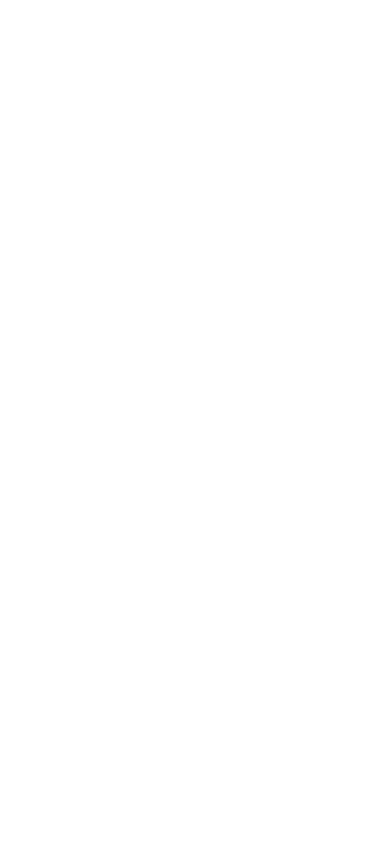
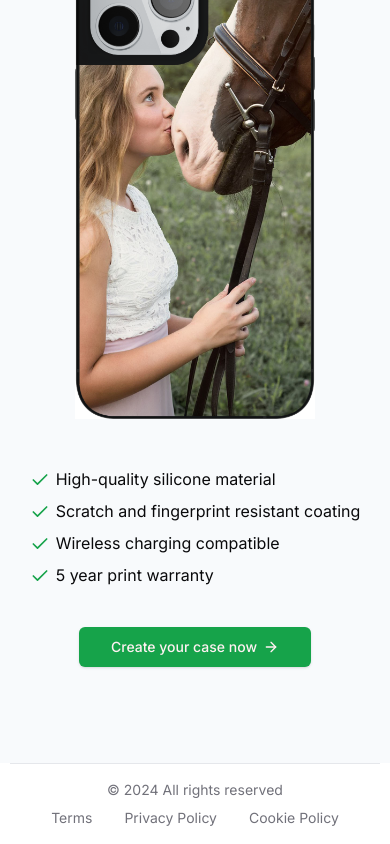
Before and after one commit to taldr27/next_shop, a Next.js app: page / in a window 390 px wide. Shown: the part 4584-5428 px from the top of the page. Before the commit the page ends 3640 px from the top, so only its background shows below. Built offline with nearby package versions, Linux system fonts and the light colour scheme; no server answers.

Commit message:
Add footer and example

```diff
--- a/src/app/layout.tsx
+++ b/src/app/layout.tsx
@@ -2,6 +2,7 @@
 import { Inter } from "next/font/google";
 import "./globals.css";
 import Navbar from "@/components/Navbar";
+import Footer from "@/components/Footer";
 
 const inter = Inter({ subsets: ["latin"] });
 
@@ -20,6 +21,7 @@
       <body className={inter.className}>
         <Navbar />
         {children}
+        <Footer />
       </body>
     </html>
   );
--- a/src/app/page.tsx
+++ b/src/app/page.tsx
@@ -2,7 +2,9 @@
 import MaxWidthWrapper from "@/components/MaxWidthWrapper";
 import Phone from "@/components/Phone";
 import { Reviews } from "@/components/Reviews";
-import { Check, Star } from "lucide-react";
+import { buttonVariants } from "@/components/ui/button";
+import { ArrowRight, Check, Star } from "lucide-react";
+import Link from "next/link";
 
 export default function Home() {
   return (
@@ -190,6 +192,65 @@
           <Reviews />
         </div>
       </section>
+      <section>
+        <MaxWidthWrapper className="py-24">
+          <div className="mb-12 px-6 lg:px-8">
+            <div className="mx-auto max-w-2xl sm:text-center">
+              <h2 className="order-1 mt-2 tracking-tight text-center text-balance !leading-tight font-bold text-5xl md:text-6xl text-gray-900">
+                Upload your photo and get{" "}
+                <span className="relative px-2 bg-green-600 text-white">
+                  your own case
+                </span>{" "}
+                now
+              </h2>
+            </div>
+          </div>
+          <div className="mx-auto max-w-6xl px-6 lg:px-8">
+            <div className="relative flex flex-col items-center md:grid grid-cols-2 gap-40">
+              <img
+                src="/arrow.png"
+                className="absolute top-[25rem] md:top-1/2 -translate-y-1 z-10 left-1/2 -translate-x-1/2 rotate-90 md:rotate-0"
+              />
+              <div className="relative h-80 md:h-full w-full md:justify-self-end max-w-sm rounded-xl bg-gray-900/5 ring-inset ring-gray-900/10 lg:rounded-2xl">
+                <img
+                  src="/horse.jpg"
+                  className="rounded-md object-cover bg-white shadow-2xl ring-1 ring-gray-900/10 h-full w-full"
+                />
+              </div>
+              <Phone className="w-60" imgSrc="/horse_phone.jpg" />
+            </div>
+          </div>
+          <ul className="mx-auto mt-12 max-w-prose sm:text-lg space-y-2 w-fit">
+            <li className="w-fit">
+              <Check className="h-5 w-5 text-green-600 inline mr-1.5" />
+              High-quality silicone material
+            </li>
+            <li className="w-fit">
+              <Check className="h-5 w-5 text-green-600 inline mr-1.5" />
+              Scratch and fingerprint resistant coating
+            </li>
+            <li className="w-fit">
+              <Check className="h-5 w-5 text-green-600 inline mr-1.5" />
+              Wireless charging compatible
+            </li>
+            <li className="w-fit">
+              <Check className="h-5 w-5 text-green-600 inline mr-1.5" />5 year
+              print warranty
+            </li>
+            <div className="flex justify-center">
+              <Link
+                className={buttonVariants({
+                  size: "lg",
+                  className: "mx-auto mt-8",
+                })}
+                href="/configure/upload"
+              >
+                Create your case now <ArrowRight className="h-4 w-4 ml-1.5" />
+              </Link>
+            </div>
+          </ul>
+        </MaxWidthWrapper>
+      </section>
     </div>
   );
 }
--- /dev/null
+++ b/src/components/Footer.tsx
@@ -0,0 +1,43 @@
+import Link from "next/link";
+import MaxWidthWrapper from "./MaxWidthWrapper";
+
+const Footer = () => {
+  return (
+    <footer className="bg-white h-20 relative">
+      <MaxWidthWrapper>
+        <div className="border-t border-gray-200" />
+        <div className="h-full flex flex-col md:flex-row md:justify-between justify-center items-center">
+          <div className="text-center md:text-left pb-2 md:pb-0">
+            <p className="text-sm text-muted-foreground">
+              &copy; {new Date().getFullYear()} All rights reserved
+            </p>
+          </div>
+          <div className="flex items-center justify-center">
+            <div className="flex space-x-8">
+              <Link
+                href="#"
+                className="text-sm text-muted-foreground hover:text-gray-600"
+              >
+                Terms
+              </Link>
+              <Link
+                href="#"
+                className="text-sm text-muted-foreground hover:text-gray-600"
+              >
+                Privacy Policy
+              </Link>
+              <Link
+                href="#"
+                className="text-sm text-muted-foreground hover:text-gray-600"
+              >
+                Cookie Policy
+              </Link>
+            </div>
+          </div>
+        </div>
+      </MaxWidthWrapper>
+    </footer>
+  );
+};
+
+export default Footer;
```
Also changed, not shown: src/app/configure/upload/page.tsx (added).
